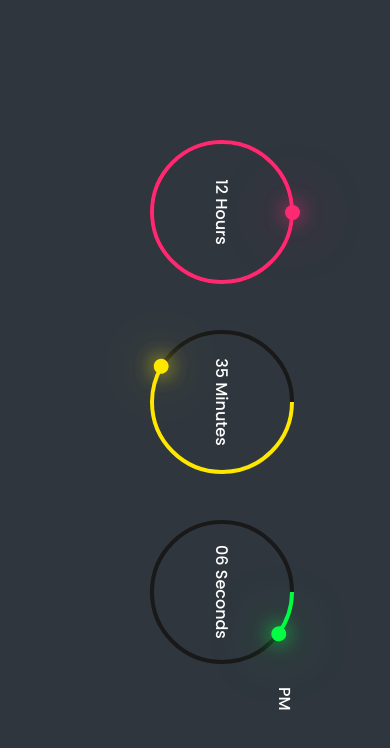
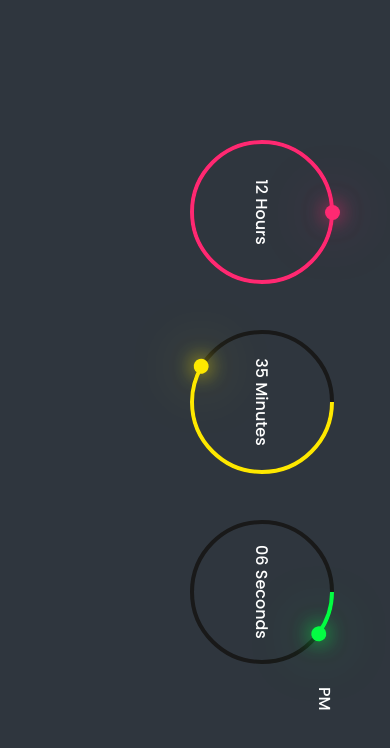
Before and after one commit to Kashaf25119/Digital-Watch, a plain HTML site: page index.html in a window 390 px wide. Shown: the top 748 px of the page. Drawn offline with Linux system fonts and the light colour scheme.

Commit message:
Update style.css

```diff
--- a/css/style.css
+++ b/css/style.css
@@ -98,6 +98,7 @@
   .container {
     transform: rotate(90deg);
     height: 100%;
+    max-height: 900vh;
     min-width: 100vh;
     justify-content: center;
     align-items: center;
@@ -112,6 +113,6 @@
 
 @media (max-width :400px) {
   .container {
-    padding-top: 25rem;
+    padding-top: 20rem;
   }
 }
```
